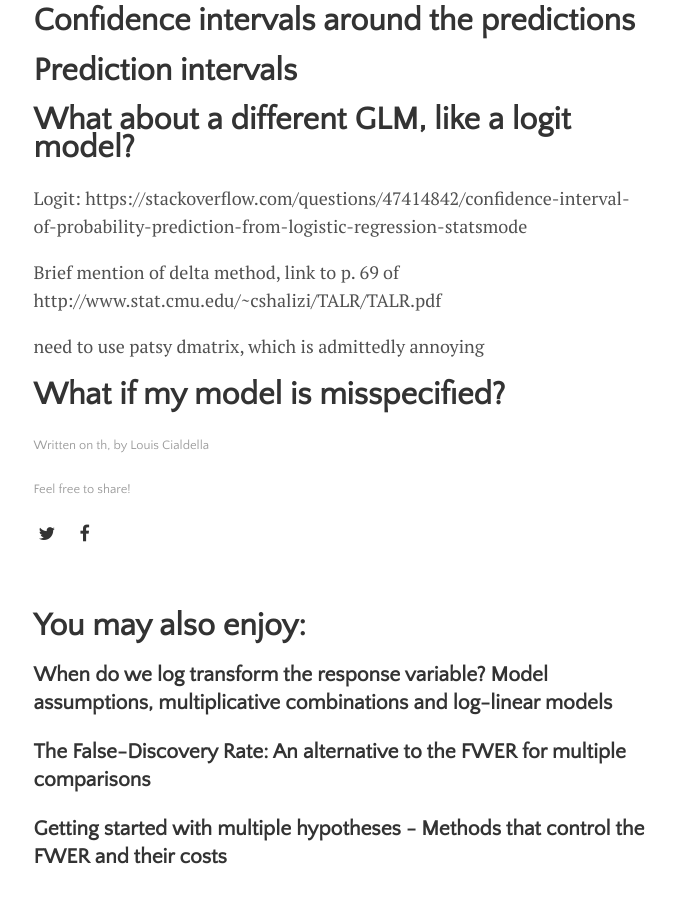
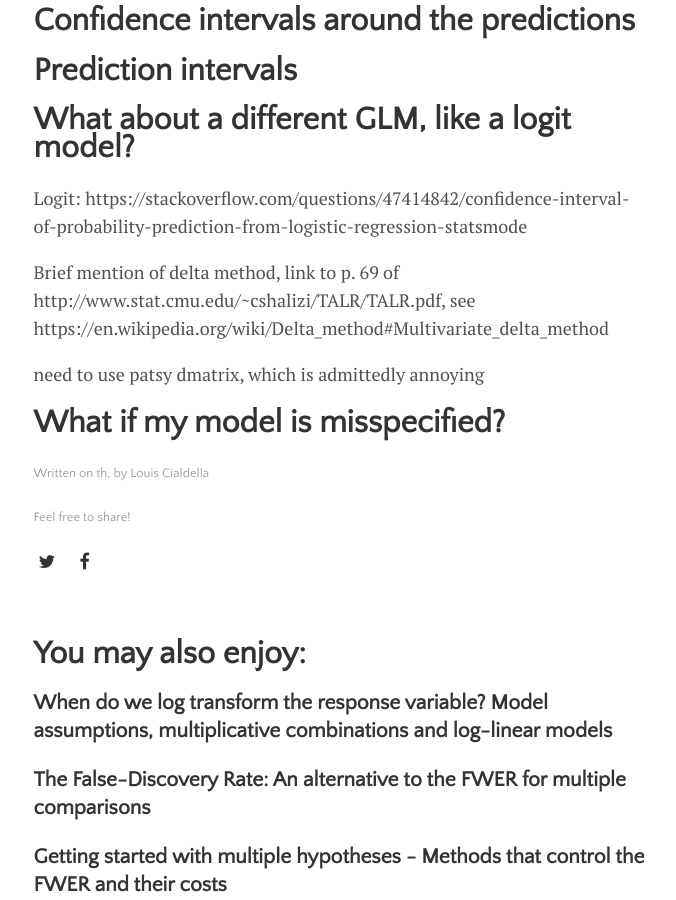
Before and after one commit to lmc2179/lmc2179.github.io, a Jekyll site: the page built from drafts/prediction_confidence.md, in a window 1280 px wide and 900 px high, scrolled down 1534 px. Shown: the whole window, without its empty margins (299-975 px from the left). Built offline with Jekyll 4.4.1, drawn with Linux system fonts in a browser that asks for light colours.

Commit message:
Update prediction_confidence.md

```diff
--- a/drafts/prediction_confidence.md
+++ b/drafts/prediction_confidence.md
@@ -55,7 +55,7 @@ plt.show()
 
 Logit: https://stackoverflow.com/questions/47414842/confidence-interval-of-probability-prediction-from-logistic-regression-statsmode
 
-Brief mention of delta method, link to p. 69 of http://www.stat.cmu.edu/~cshalizi/TALR/TALR.pdf
+Brief mention of delta method, link to p. 69 of http://www.stat.cmu.edu/~cshalizi/TALR/TALR.pdf, see https://en.wikipedia.org/wiki/Delta_method#Multivariate_delta_method
 
 need to use patsy dmatrix, which is admittedly annoying
 
```
